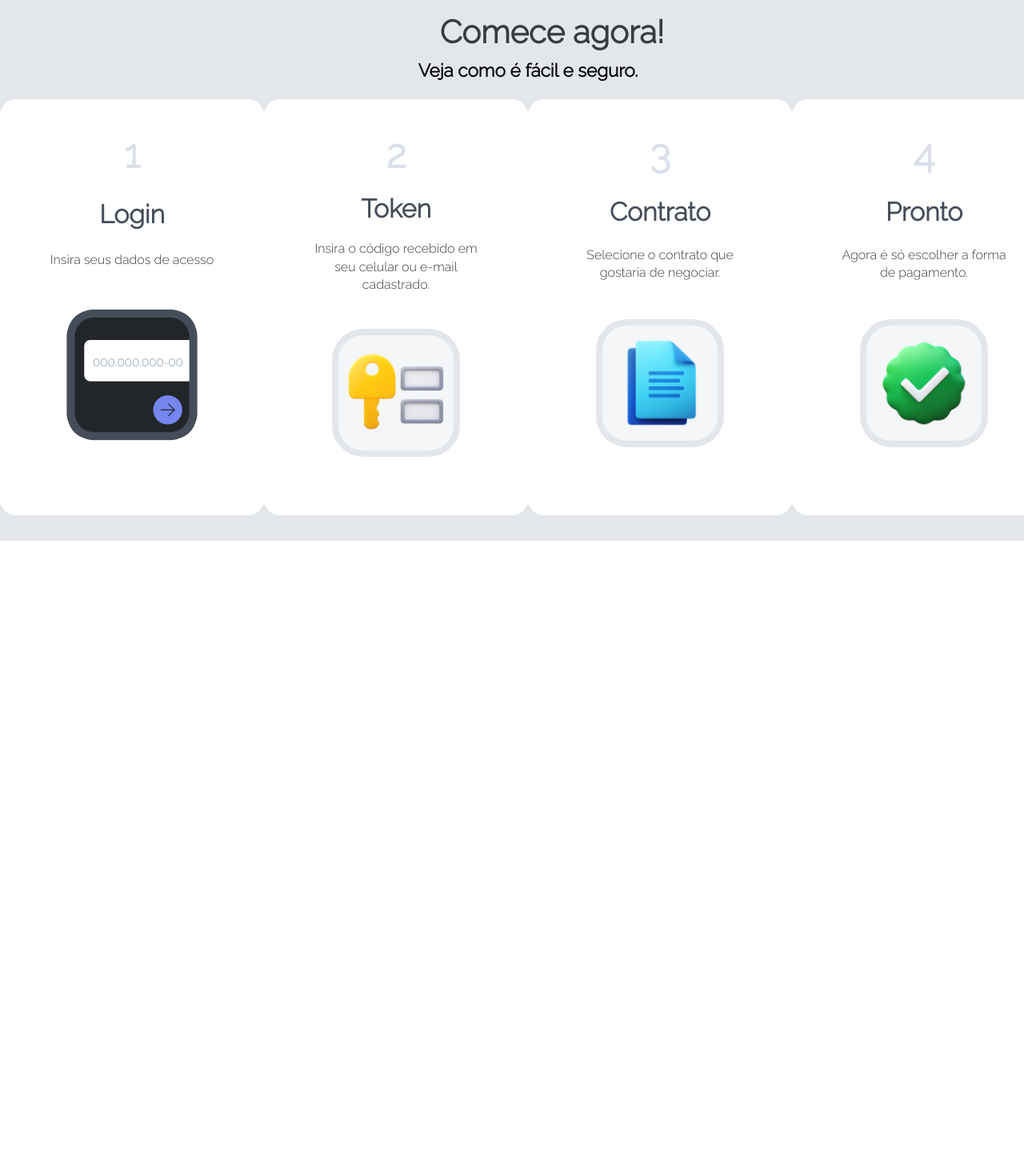
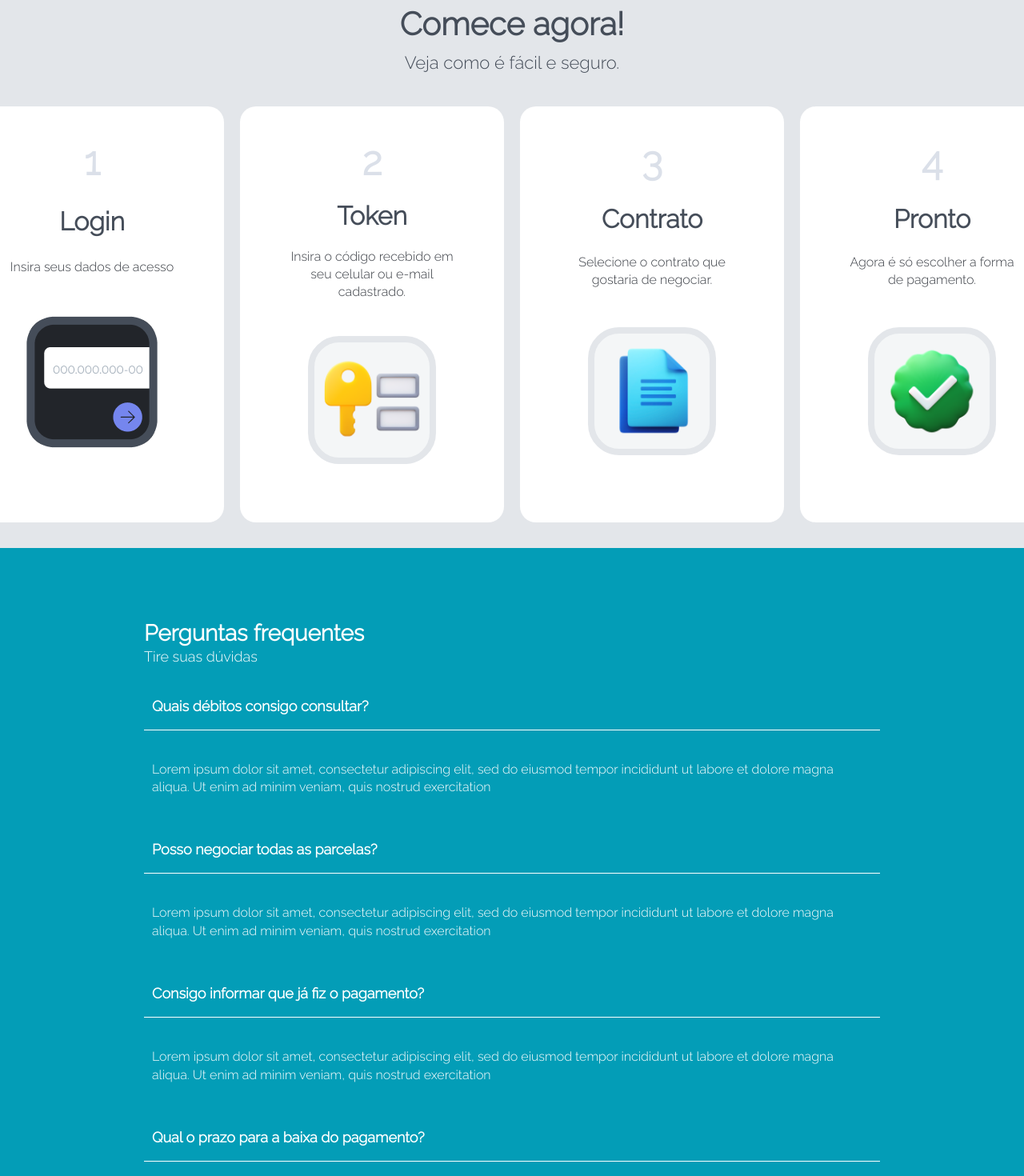
Before and after one commit to andrezadesousa/concentrix-landing, a React (Vite) app: page / in a window 1280 px wide. Shown: the part 2220-3690 px from the top of the page at 80% size. Before the commit the page ends 2896 px from the top, so only its background shows below. Built offline with nearby package versions, Linux system fonts and the light colour scheme.

Commit message:
FAQ component added

```diff
--- a/index.html
+++ b/index.html
@@ -4,6 +4,10 @@
     <meta charset="UTF-8" />
     <link rel="icon" type="image/svg+xml" href="/vite.svg" />
     <meta name="viewport" content="width=device-width, initial-scale=1.0" />
+    <link
+      href="https://unpkg.com/boxicons@2.1.1/css/boxicons.min.css"
+      rel="stylesheet"
+    />
     <title>Teste - Concentrix</title>
   </head>
   <body>
--- a/src/App.css
+++ b/src/App.css
@@ -10,9 +10,10 @@
   --font-bold: 700;
 
   --second-color: rgba(0, 124, 180, 1);
-  --button-color: rgba(3, 157, 183, 1);
-  --background-color: rgba(255, 255, 255, 1);
   --title-color: rgba(95, 109, 114, 1);
+
+  --white-color: rgba(255, 255, 255, 1);
+  --blue-600: rgba(3, 157, 183, 1);
   --blue-800: rgba(18, 100, 120, 1);
   --gray-50: rgba(244, 246, 247, 1);
   --gray-100: rgba(227, 230, 234, 1);
@@ -121,7 +122,7 @@ button {
 
 .hero__titles {
   display: flex;
-  color: var(--background-color);
+  color: var(--white-color);
   flex-direction: column;
   align-items: flex-start;
   width: 207px;
@@ -141,7 +142,7 @@ button {
 .hero__form {
   width: 400px;
   height: 368px;
-  background-color: var(--background-color);
+  background-color: var(--white-color);
   border-radius: 10px;
   padding: 15px;
   gap: 20px;
@@ -170,7 +171,7 @@ button {
   font-weight: 700;
   font-size: 16px;
   color: var(--gray-500);
-  background-color: var(--background-color);
+  background-color: var(--white-color);
 }
 
 .hero__form-button-default {
@@ -180,8 +181,8 @@ button {
   pad: 12px 10px;
   font-weight: 700;
   font-size: 16px;
-  color: var(--background-color);
-  background-color: var(--button-color);
+  color: var(--white-color);
+  background-color: var(--blue-600);
 }
 
 .hero__form-inputs {
@@ -195,7 +196,7 @@ button {
   border: 1px solid var(--gray-200);
   padding: 15px;
   margin-top: 5px;
-  background-color: var(--background-color);
+  background-color: var(--white-color);
 }
 
 .hero__form-input::placeholder {
@@ -206,7 +207,7 @@ button {
 }
 
 .hero__button-enter {
-  background-color: var(--button-color);
+  background-color: var(--blue-600);
   width: 370px;
   height: 52px;
   border-radius: 6px;
@@ -215,7 +216,7 @@ button {
   display: flex;
   align-items: center;
   justify-content: center;
-  color: var(--background-color);
+  color: var(--white-color);
   font-weight: 700;
   font-size: 18px;
   font-style: bold;
@@ -255,7 +256,7 @@ button {
 }
 
 .home__box {
-  background-color: var(--background-color);
+  background-color: var(--white-color);
   display: grid;
   width: 340px;
   height: 300px;
@@ -317,23 +318,37 @@ button {
   display: none;
 }
 
-.personalized {
+.start__now {
   background-color: var(--gray-100);
 }
 
-.personalized__titles {
+.start__now__container {
+  display: grid;
+  justify-content: center;
+  gap: 40px;
+}
+
+.start__now__titles {
   display: grid;
   gap: 10px;
   justify-content: center;
   text-align: center;
+  color: var(--gray-700);
 }
 
-.personalized__titles span {
+.start__now__titles span {
   font-weight: 700;
+  font-size: 22px;
 }
 
-.personalized__cards {
+.start__now__titles h2 {
+  font-weight: 400;
+  font-size: 18px;
+}
+
+.start__now__cards {
   display: flex;
+  gap: 20px;
   font-size: 40px;
   color: var(--gray-900);
 }
@@ -346,7 +361,7 @@ button {
   border-radius: 20px;
   padding: 40px;
   gap: 32px;
-  background-color: var(--background-color);
+  background-color: var(--white-color);
 }
 
 .card__container {
@@ -382,6 +397,52 @@ button {
   width: 160px;
   height: 160px;
   padding: 10px;
+}
+
+.faq {
+  background-color: var(--blue-600);
+  padding: 90px 180px;
+}
+
+.faq__titles {
+  color: var(--white-color);
+}
+
+.faq__titles span {
+  font-size: 28px;
+  font-weight: 700;
+}
+
+.faq__titles h2 {
+  font-size: 18px;
+  font-weight: 400;
+}
+
+.faq__card {
+  margin-top: 20px;
+}
+
+.faq__card-container {
+  display: grid;
+  gap: 20px;
+}
+
+.faq__card-title {
+  color: var(--white-color);
+  display: flex;
+  justify-content: space-between;
+  cursor: pointer;
+  font-size: 18px;
+  font-weight: 700;
+  padding: 18px 10px;
+  border-bottom: 1px solid var(--white-color);
+}
+
+.faq__card-text {
+  font-size: 16px;
+  color: var(--white-color);
+  font-weight: 400;
+  padding: 18px 10px;
 }
 
 /* Scroll bar */
@@ -473,7 +534,7 @@ button {
   .home__box-gray-titles {
     display: grid;
     gap: 10px;
-    color: var(--background-color);
+    color: var(--white-color);
   }
 
   .home__box-gray-titles h1 {
@@ -501,4 +562,12 @@ button {
   .personalized__titles h1 {
     font-size: 22px;
   }
+
+  .start__now__titles span {
+    font-size: 40px;
+  }
+
+  .start__now__titles h2 {
+    font-size: 22px;
+  }
 }
--- a/src/App.tsx
+++ b/src/App.tsx
@@ -5,6 +5,7 @@ import "./App.css";
 import Home from "./components/Home";
 import PersonalizedService from "./components/PersonalizedService";
 import StartNow from "./components/StartNow";
+import Faq from "./components/Faq";
 
 function App() {
   return (
@@ -15,6 +16,7 @@ function App() {
         <Home />
         <PersonalizedService />
         <StartNow />
+        <Faq />
       </main>
     </>
   );
--- /dev/null
+++ b/src/components/Faq.tsx
@@ -0,0 +1,20 @@
+import { FaqData } from "../mock/FaqData";
+import FaqCards from "./FaqCards";
+
+const Faq = () => {
+  return (
+    <section className="faq" id="faq">
+      <div className="faq__content">
+        <div className="faq__titles">
+          <span>Perguntas frequentes</span>
+          <h2>Tire suas dúvidas</h2>
+        </div>
+        {FaqData.map((card, id) => {
+          return <FaqCards key={id} title={card.title} text={card.text} />;
+        })}
+      </div>
+    </section>
+  );
+};
+
+export default Faq;
--- /dev/null
+++ b/src/components/FaqCards.tsx
@@ -0,0 +1,20 @@
+interface FaqProps {
+  title: string;
+  text: string;
+}
+
+function FaqCards({ title, text }: FaqProps) {
+  return (
+    <div className="faq__card">
+      <div className="faq__card-container">
+        <div className="faq__card-title">
+          <span>{title}</span>
+          <i className="bxr bx-plus" />
+        </div>
+        <p className="faq__card-text">{text}</p>
+      </div>
+    </div>
+  );
+}
+
+export default FaqCards;
--- a/src/components/StartNow.tsx
+++ b/src/components/StartNow.tsx
@@ -3,13 +3,13 @@ import { cardStartData } from "../mock/CardStartData";
 
 const StartNow = () => {
   return (
-    <section className="section personalized">
-      <div className="personalized__container ">
-        <div className="personalized__titles">
+    <section className="section start__now" id="start__now">
+      <div className="start__now__container">
+        <div className="start__now__titles">
           <span>Comece agora!</span>
           <h2>Veja como é fácil e seguro.</h2>
         </div>
-        <div className="personalized__cards">
+        <div className="start__now__cards">
           {cardStartData.map((card, id) => {
             return (
               <CardStat
--- a/src/globals.css
+++ b/src/globals.css
@@ -10,8 +10,8 @@
   --font-bold: 700;
 
   --second-color: rgba(0, 124, 180, 1);
-  --button-color: rgba(3, 157, 183, 1);
-  --background-color: rgba(255, 255, 255, 1);
+  --blue-600: rgba(3, 157, 183, 1);
+  --white-color: rgba(255, 255, 255, 1);
   --title-color: rgba(95, 109, 114, 1);
   --blue-800: rgba(18, 100, 120, 1);
   --gray-50: rgba(244, 246, 247, 1);
--- /dev/null
+++ b/src/mock/FaqData.ts
@@ -0,0 +1,33 @@
+export interface FaqData {
+  id: number;
+  title: string;
+  text: string;
+}
+
+export const FaqData: FaqData[] = [
+  {
+    id: 1,
+    title: "Quais débitos consigo consultar?",
+    text: "Lorem ipsum dolor sit amet, consectetur adipiscing elit, sed do eiusmod tempor incididunt ut labore et dolore magna aliqua. Ut enim ad minim veniam, quis nostrud exercitation",
+  },
+  {
+    id: 1,
+    title: "Posso negociar todas as parcelas?",
+    text: "Lorem ipsum dolor sit amet, consectetur adipiscing elit, sed do eiusmod tempor incididunt ut labore et dolore magna aliqua. Ut enim ad minim veniam, quis nostrud exercitation",
+  },
+  {
+    id: 1,
+    title: "Consigo informar que já fiz o pagamento?",
+    text: "Lorem ipsum dolor sit amet, consectetur adipiscing elit, sed do eiusmod tempor incididunt ut labore et dolore magna aliqua. Ut enim ad minim veniam, quis nostrud exercitation",
+  },
+  {
+    id: 1,
+    title: "Qual o prazo para a baixa do pagamento?",
+    text: "Lorem ipsum dolor sit amet, consectetur adipiscing elit, sed do eiusmod tempor incididunt ut labore et dolore magna aliqua. Ut enim ad minim veniam, quis nostrud exercitation",
+  },
+  {
+    id: 1,
+    title: "Este portal é seguro?",
+    text: "Lorem ipsum dolor sit amet, consectetur adipiscing elit, sed do eiusmod tempor incididunt ut labore et dolore magna aliqua. Ut enim ad minim veniam, quis nostrud exercitation",
+  },
+];
```
